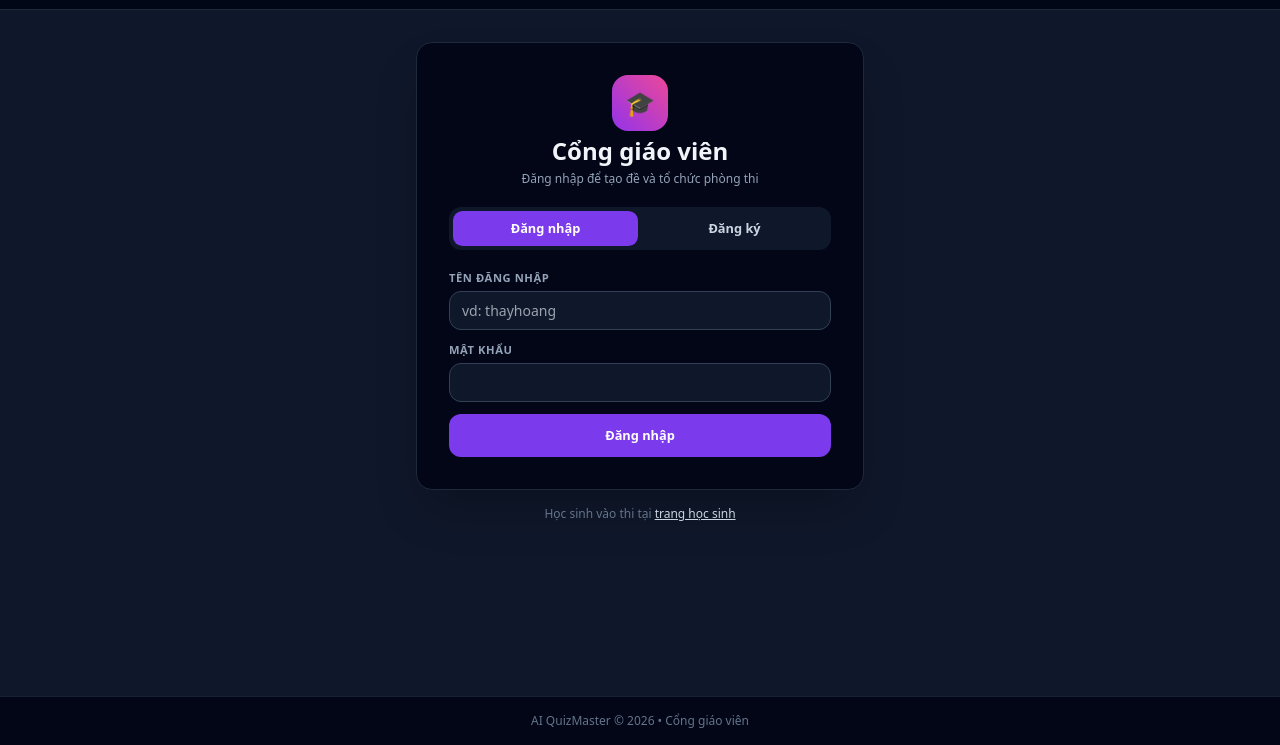
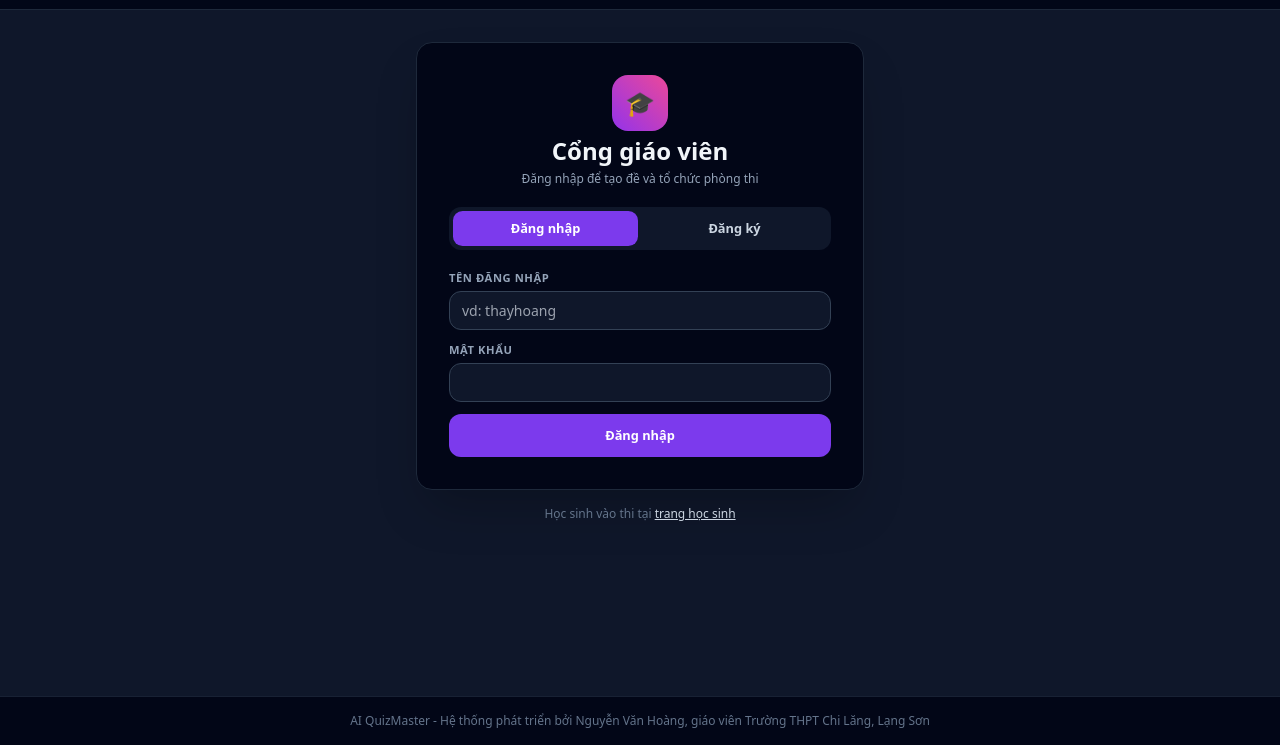
Before and after one commit to nguyenhoangthptcl-alt/quizmaster, a plain HTML site: page giaovien.html in a window 1280 px wide. Shown: the part 55-800 px from the top of the page. Drawn offline with nearby package versions, Linux system fonts and the light colour scheme; no server answers.

Commit message:
Modify footer text in giaovien.html
Updated footer content to include developer information.

```diff
--- a/giaovien.html
+++ b/giaovien.html
@@ -380,7 +380,7 @@
     </div>
   </div>
 
-  <footer class="border-t border-slate-800/80 bg-slate-950 py-4 text-center text-xs text-slate-500">AI QuizMaster &copy; 2026 • Cổng giáo viên</footer>
+  <footer class="border-t border-slate-800/80 bg-slate-950 py-4 px-4 text-center text-xs text-slate-500">AI QuizMaster - Hệ thống phát triển bởi Nguyễn Văn Hoàng, giáo viên Trường THPT Chi Lăng, Lạng Sơn</footer>
 
   <script src="config.js"></script>
   <script src="common.js"></script>
```
